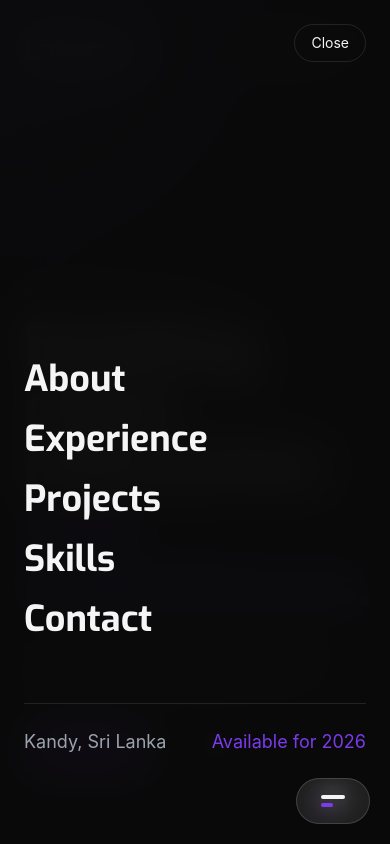
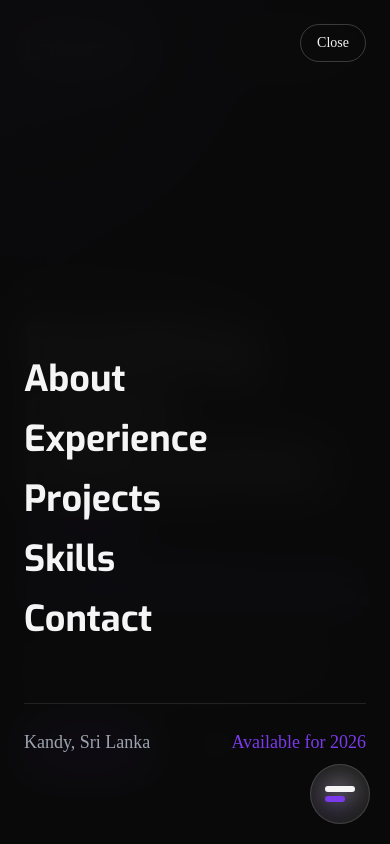
Before and after one commit to lakshan-beast/My-Portfolio, a React (Vite) app: page / in a window 390 px wide. Both pictures are taken after a click on the button 333 px from the left and 801 px from the top of the page. Shown: the top 844 px of the page. Built offline with nearby package versions, Linux system fonts and the light colour scheme; a web font is replaced by a local one.

Commit message:
feat: update MenuButton styles for improved layout and button dimensions

```diff
--- a/src/components/MenuButton.jsx
+++ b/src/components/MenuButton.jsx
@@ -274,12 +274,12 @@ export default function MenuButton() {
     <>
       <button
         onClick={() => setOpen(true)}
-        className="fixed right-5 bottom-5 z-50 flex items-center gap-4 rounded-full border border-white/10 bg-white/5 px-6 py-4 text-lg backdrop-blur-md transition hover:border-violet-brand lg:hidden"
+        className="fixed right-5 bottom-5 z-50 flex items-center gap-4 rounded-full border border-white/10 bg-white/5 w-15 h-15 p-3.5 text-lg backdrop-blur-md transition hover:border-violet-brand lg:hidden"
         aria-label="Open menu">
         {/* Menu */}
         <span className="flex flex-col gap-1">
-          <span className="block h-1 w-6 bg-paper rounded-2xl" />
-          <span className="block h-1 w-3 bg-violet-brand rounded-2xl" />
+          <span className="block h-1.5 w-7.5 bg-paper rounded-2xl" />
+          <span className="block h-1.5 w-5 bg-violet-brand rounded-2xl" />
         </span>
       </button>
 
@@ -294,7 +294,7 @@ export default function MenuButton() {
             className="fixed inset-0 z-40 flex flex-col justify-end bg-ink/95 p-6 backdrop-blur-xl sm:p-10">
             <button
               onClick={() => setOpen(false)}
-              className="absolute top-6 right-6 rounded-full border border-white/10 px-4 py-2 text-sm">
+              className="absolute top-6 right-6 rounded-full border border-white/20 px-4 py-2 text-sm font-primary">
               Close
             </button>
 
@@ -324,7 +324,7 @@ export default function MenuButton() {
               ))}
             </nav>
 
-            <div className="flex items-center justify-between border-t border-white/10 pt-6 pb-16 text-lg text-muted">
+            <div className="flex items-center justify-between border-t border-white/10 pt-6 pb-16 text-lg text-muted font-primary">
               <span>Kandy, Sri Lanka</span>
               <span className="text-violet-brand">Available for 2026</span>
             </div>
```
